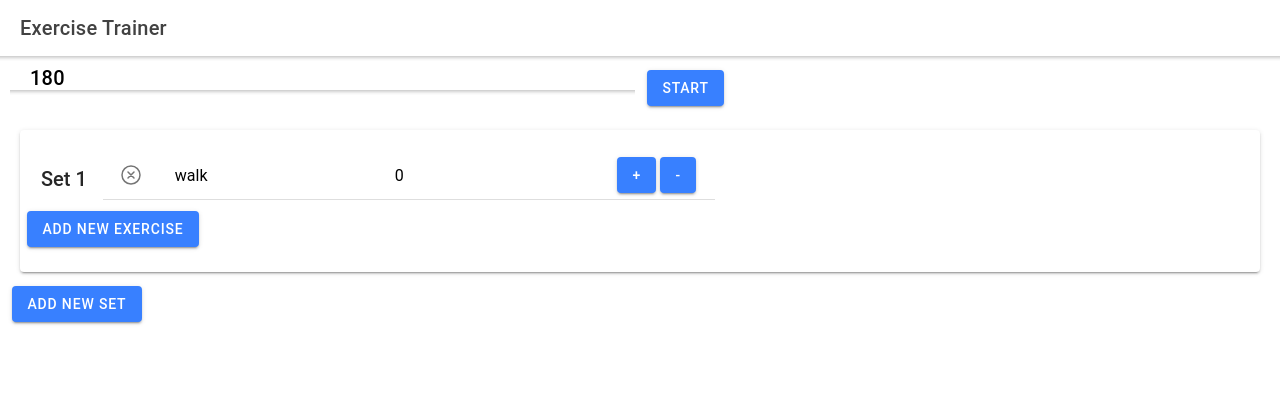
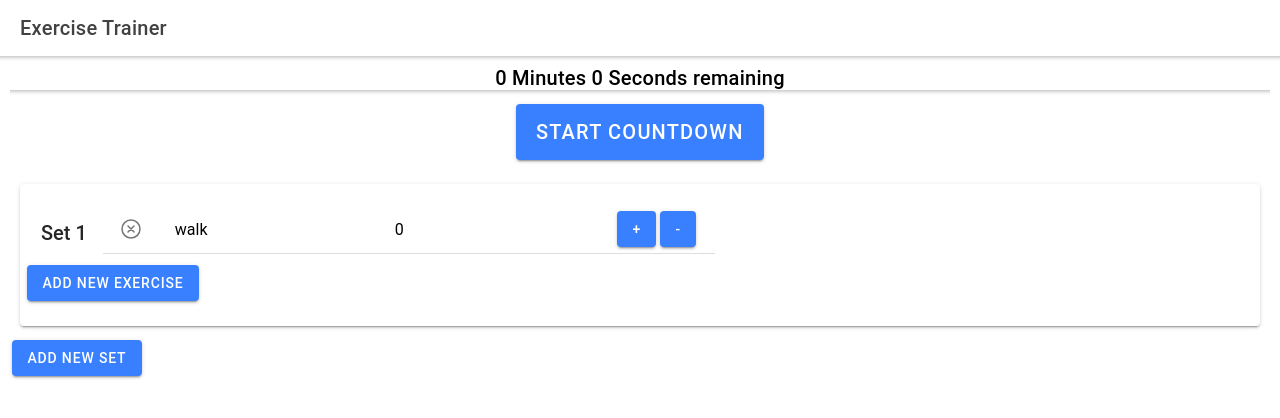
Before and after one commit to Catley94/Exercise_Trainer_App, a React (Create React App) app in the folder exercise-trainer/: page /home in a window 1280 px wide. Shown: the top 418 px of the page. Built offline with nearby package versions, Linux system fonts and the light colour scheme.

Commit message:
Timer now can be set in minutes or seconds

```diff
--- a/exercise-trainer/src/components/Exercise.tsx
+++ b/exercise-trainer/src/components/Exercise.tsx
@@ -10,6 +10,7 @@ import { closeCircleOutline } from "ionicons/icons";
 import "./ExploreContainer.css";
 import React, { ReactElement, useState, Dispatch, SetStateAction } from "react";
 import { InputChangeEventDetail } from "@ionic/core";
+import { setConstantValue } from "typescript";
 
 interface ContainerProps {}
 
@@ -42,6 +43,7 @@ const Exercise = (props: {
         set.exercises.map((exercise, index) => {
           if (exercise.id == props.id) {
             exercise.time += 1;
+            // exercise.time += 60;
           }
         });
       }
@@ -56,6 +58,7 @@ const Exercise = (props: {
           if (exercise.id == props.id) {
             if (exercise.time !== 0) {
               exercise.time -= 1;
+              // exercise.time -= 60;
             }
           }
         });
--- a/exercise-trainer/src/components/ExploreContainer.tsx
+++ b/exercise-trainer/src/components/ExploreContainer.tsx
@@ -11,46 +11,72 @@ import {
   IonTitle,
 } from "@ionic/react";
 import "./ExploreContainer.css";
-import React, { useState, useRef } from "react";
-import Exercise from "./Exercise";
+import React, { useState, useRef, useEffect } from "react";
 
 import Set from "./Set";
+import { timer } from "ionicons/icons";
 
 interface ContainerProps {}
 
+const fromTime = new Date(0, 0, 0, 0, 10, 0, 0);
+
 const ExploreContainer: React.FC<ContainerProps> = () => {
+  const secondsToTime = (secs: number) => {
+    let hours = Math.floor(secs / (60 * 60));
+
+    let divisor_for_minutes = secs % (60 * 60);
+    let minutes = Math.floor(divisor_for_minutes / 60);
+
+    let divisor_for_seconds = divisor_for_minutes % 60;
+    let seconds = Math.ceil(divisor_for_seconds);
+    // console.group("Time");
+    // console.log("Hours: ", hours);
+    // console.log("Minutes: ", minutes);
+    // console.log("Seconds: ", seconds);
+    // console.groupEnd();
+
+    let obj = {
+      h: hours,
+      m: minutes,
+      s: seconds,
+    };
+
+    return `${obj.m} Minutes ${obj.s} Seconds remaining`;
+  };
+  const [isOn, setIsOn] = useState(false);
   const [collection, setCollection] = useState([
     { id: 0, exercises: [{ id: 0, activity: "walk", time: 0 }] },
   ]);
-  const [set1Time, setSet1Time] = useState(180);
+  const [totalTime, setTotalTime] = useState(0);
   const [timerStarted, setTimerStarted] = useState(false);
-  const [set2Time, setSet2Time] = useState(0);
-  const [set3Time, setSet3Time] = useState(0);
-  const [set4Time, setSet4Time] = useState(0);
-  const [set5Time, setSet5Time] = useState(0);
-  // const [contArray, setContArray] = useState([
-  //   <Set
-  //     key={collection.length}
-  //     collection={collection}
-  //     setCollection={setCollection}
-  //   />,
-  // ]);
-  const startCountDown = () => {
-    const secondsMode = true;
-    setTimerStarted(true);
-    let interval = setTimeout(() => {}, 1000);
-    //Depends on set1Time contents
-    if (secondsMode && set1Time >= 0) {
-      interval = setInterval(() => {
-        console.log("Interval");
-        // let _tmpTime = set1Time - 1;
-        setSet1Time((set1Time) => set1Time - 1);
+
+  useEffect(() => {
+    let timer = setTimeout(() => {}, 1000);
+    if (timerStarted) {
+      let _tmpTime = totalTime;
+      timer = setTimeout(() => {
+        _tmpTime -= 1;
+        setTotalTime(_tmpTime);
+        console.log(_tmpTime);
       }, 1000);
-    } else if (set1Time <= 0) {
-      console.log("Cleared timer");
-      setTimerStarted(true);
-      clearInterval(interval);
+      if (_tmpTime === 0) {
+        console.log("reached 0, stopping...");
+        clearTimeout(timer);
+        setTimerStarted(false);
       }
+    } else {
+      let tmpTime = 0;
+      collection.map((set, i) => {
+        set.exercises.map((exercise, index) => {
+          tmpTime = tmpTime + exercise.time;
+        });
+      });
+      setTotalTime(tmpTime);
+    }
+  });
+
+  const startStopCountDown = () => {
+    setTimerStarted((timerStarted) => (timerStarted = !timerStarted));
   };
   const createSet = () => {
     setCollection((collection) => [
@@ -72,20 +98,24 @@ const ExploreContainer: React.FC<ContainerProps> = () => {
     <IonContent>
       <IonGrid>
         <IonRow>
-          <IonCol size="6">
+          <IonCol size="12" className="ion-text-center">
             <IonHeader>
-              <IonTitle>{set1Time}</IonTitle>
+              <IonTitle>{secondsToTime(totalTime)}</IonTitle>
             </IonHeader>
           </IonCol>
-          <IonCol size="6">
-            <IonButton color="primary" onClick={startCountDown}>
-              {timerStarted ? "Stop" : "Start"}
+          <IonCol size="12" className="ion-text-center">
+            <IonButton
+              size="large"
+              color="primary"
+              onClick={startStopCountDown}
+            >
+              {timerStarted ? "Stop" : "Start Countdown"}
             </IonButton>
           </IonCol>
         </IonRow>
+        {!isOn && (
           <IonRow>
             <IonCol>
-            {/* {collection} */}
               {collection &&
                 collection.map((set, index) => {
                   return (
@@ -104,6 +134,7 @@ const ExploreContainer: React.FC<ContainerProps> = () => {
               </IonRow>
             </IonCol>
           </IonRow>
+        )}
       </IonGrid>
     </IonContent>
   );
```
Lines whose indentation alone changed are shown as unchanged.
